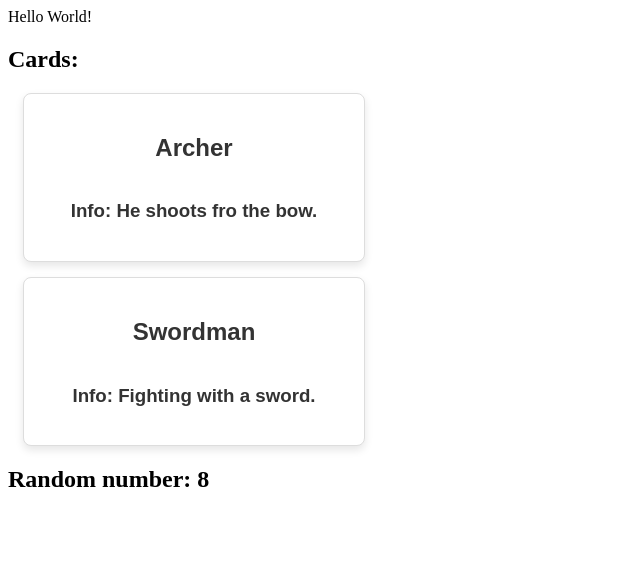
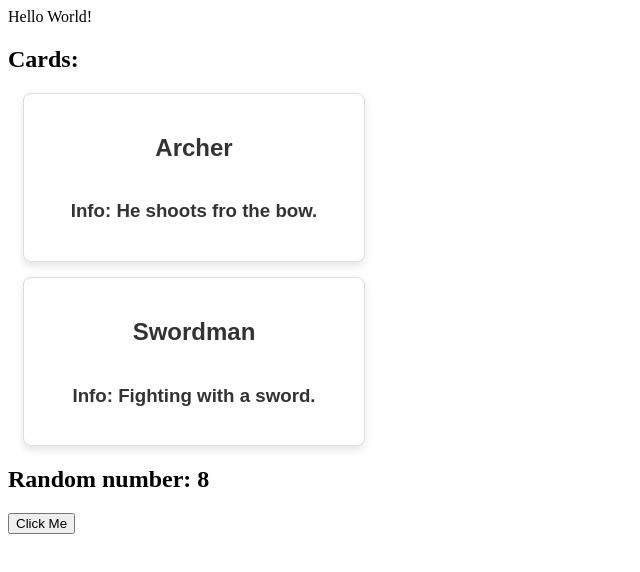
Before and after one commit to Dominionss/WeatherCheck, a React (Create React App) app in the folder weather-app/: page / in a window 1280 px wide. Shown: the top 572 px of the page, without its empty margins (0-640 px from the left). Built offline with nearby package versions, Linux system fonts and the light colour scheme.

Commit message:
InteractiveButton component.

```diff
--- a/weather-app/src/App.js
+++ b/weather-app/src/App.js
@@ -1,4 +1,5 @@
 import Card, { RandomCard } from './Card';
+import InteractiveButton from "./InteractiveButton";
 
 function App() {
     return (
@@ -12,6 +13,8 @@ function App() {
 
             <RandomCard />
 
+            <InteractiveButton />
+
         </div>
     );
 }
--- /dev/null
+++ b/weather-app/src/InteractiveButton.js
@@ -0,0 +1,13 @@
+function InteractiveButton() {
+    const handleClick = () => {
+        alert('Button clicked!');
+    };
+
+    return (
+        <button onClick={handleClick}>
+            Click Me
+        </button>
+    );
+}
+
+export default InteractiveButton;
```
